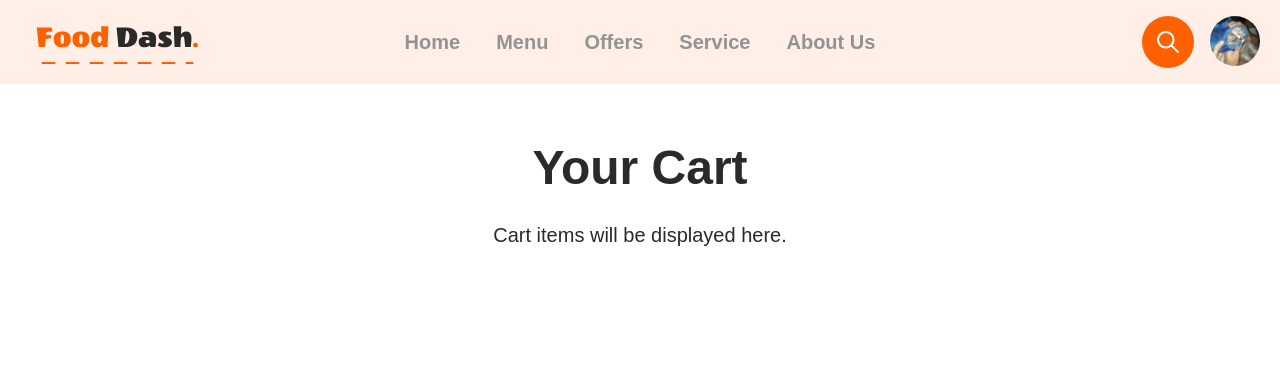
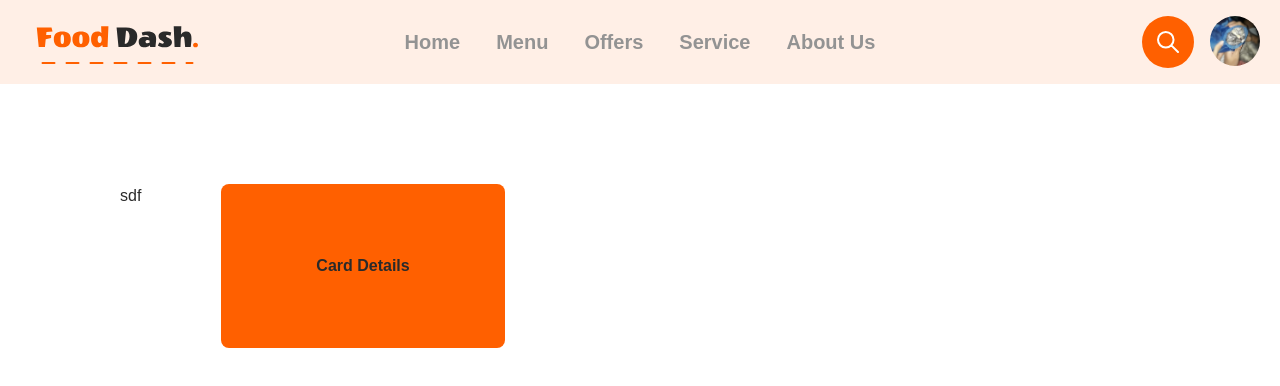
Before and after one commit to Shenoda7/FoodDash, a React (Vite) app: page /cart in a window 1280 px wide. Shown: the top 386 px of the page. Built offline with nearby package versions, Linux system fonts and the light colour scheme; the HTML template or start-up script is replaced by a standard one.

Commit message:
adjusted routes again and added CardDetails comp

```diff
--- a/src/App.jsx
+++ b/src/App.jsx
@@ -2,7 +2,7 @@ import Header from "./components/Header";
 import { BrowserRouter, Routes, Route } from "react-router-dom";
 import About from "./pages/About";
 import Menu from "./pages/Menu.jsx";
-import Cart from "./pages/Cart.jsx";
+import Cart from "./pages/Cart/Cart.jsx";
 import Home from "./pages/Home.jsx";
 
 function App() {
--- a/src/components/Header.jsx
+++ b/src/components/Header.jsx
@@ -34,16 +34,16 @@ const Header = () => {
                 <Link to="/">Home</Link>
               </li>
               <li>
-                <Link to="/">Menu</Link>
+                <Link to="/menu">Menu</Link>
               </li>
               <li>
-                <Link to="/">Offers</Link>
+                <Link to="/offers">Offers</Link>
               </li>
               <li>
-                <Link to="/">Service</Link>
+                <Link to="/serivce">Service</Link>
               </li>
               <li>
-                <Link to="/">About Us</Link>
+                <Link to="/about">About Us</Link>
               </li>
             </ul>
           </div>
@@ -91,7 +91,7 @@ const Header = () => {
             </li>
             <li>
               <NavLink
-                to="/Service"
+                to="/service"
                 className={({ isActive }) =>
                   isActive
                     ? "text-black"
@@ -103,7 +103,7 @@ const Header = () => {
             </li>
             <li>
               <NavLink
-                to="/AboutUs"
+                to="/about"
                 className={({ isActive }) =>
                   isActive
                     ? "text-black"
--- a/src/components/MenuProduct.jsx
+++ b/src/components/MenuProduct.jsx
@@ -20,7 +20,8 @@ const MenuProduct = ({ img, name, rating, numOfRating, price }) => {
     gap-5 py-5 px-4 bg-orange-light
     border-dashed border-4 border-orange-mid rounded-b-[2000px] rounded-t-full
     transition-all
-    hover:scale-105
+    hover:scale-[1.03]
+    hover:shadow-xl
     duration-300 ease-in-out"
     >
       <img src={img} alt="product" className="w-[250px] h-[250px]" />
--- a/src/pages/About.jsx
+++ b/src/pages/About.jsx
@@ -1,7 +1,7 @@
-import React from "react";
-
-const About = () => {
-  return <div></div>;
-};
-
-export default About;
+export default function About() {
+  return (
+    <>
+      <p className="text-center p-8">This is About page</p>
+    </>
+  );
+}
--- a/src/pages/Cart.jsx
+++ /dev/null
@@ -1,12 +0,0 @@
-import React from "react";
-
-const Cart = () => {
-  return (
-    <div className="container py-12 text-center">
-      <h1 className="text-heading-lg font-bold">Your Cart</h1>
-      <p className="text-body-md mt-4">Cart items will be displayed here.</p>
-    </div>
-  );
-};
-
-export default Cart;
--- /dev/null
+++ b/src/pages/Cart/CardDetails.jsx
@@ -0,0 +1,10 @@
+export default function CardDetails() {
+  return (
+    <section className="px-[95px] py-[70px] bg-orange-dark rounded-lg">
+      <div>
+        <h1 className="font-bold">Card Details</h1>
+        <img src="" alt="" />
+      </div>
+    </section>
+  );
+}
--- /dev/null
+++ b/src/pages/Cart/Cart.jsx
@@ -0,0 +1,13 @@
+import React from "react";
+import CardDetails from "./CardDetails.jsx";
+
+const Cart = () => {
+  return (
+    <div className="container p-[100px] flex flex-column sm:flex-row gap-[80px]">
+      <section>sdf</section>
+      <CardDetails />
+    </div>
+  );
+};
+
+export default Cart;
--- a/src/pages/ContactUs.jsx
+++ b/src/pages/ContactUs.jsx
@@ -0,0 +1,7 @@
+export default function ContactUs() {
+  return (
+    <>
+      <p className="text-center p-8">This is ContactUs page</p>
+    </>
+  );
+}
--- a/src/pages/Home.jsx
+++ b/src/pages/Home.jsx
@@ -1,7 +1,7 @@
 export default function Home() {
   return (
     <>
-      <p>This is home page</p>
+      <p className="text-center p-8">This is home page</p>
     </>
   );
 }
```
